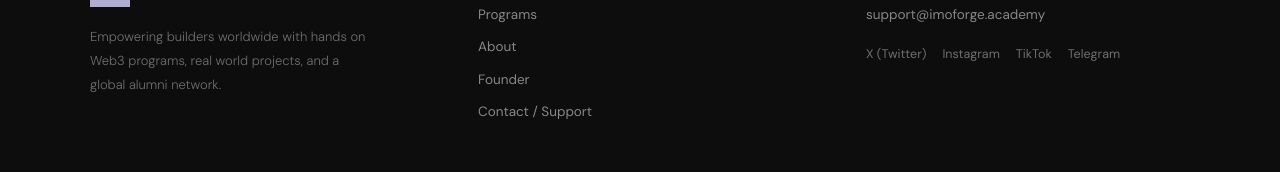
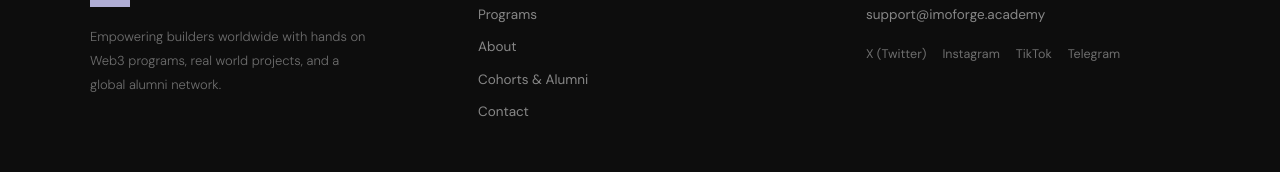
Before and after one commit to Prudentdev-xyz/imoforge-academy, a React (Vite) app: page /contact in a window 1280 px wide. Shown: the part 2951-3123 px from the top of the page. Built offline with nearby package versions, Linux system fonts and the light colour scheme.

Commit message:
footer-setup-fix

```diff
--- a/src/components/Footer.jsx
+++ b/src/components/Footer.jsx
@@ -11,8 +11,8 @@ const socials = [
 const navigate = [
   { label: "Programs", to: "/cohorts" },
   { label: "About", to: "/about" },
-  { label: "Founder", to: "/about" },
-  { label: "Contact / Support", to: "/connect" },
+  { label: "Cohorts & Alumni", to: "/cohorts" },
+  { label: "Contact", to: "/contact" },
 ];
 
 const W = { maxWidth: 1100, margin: "0 auto" };
```
